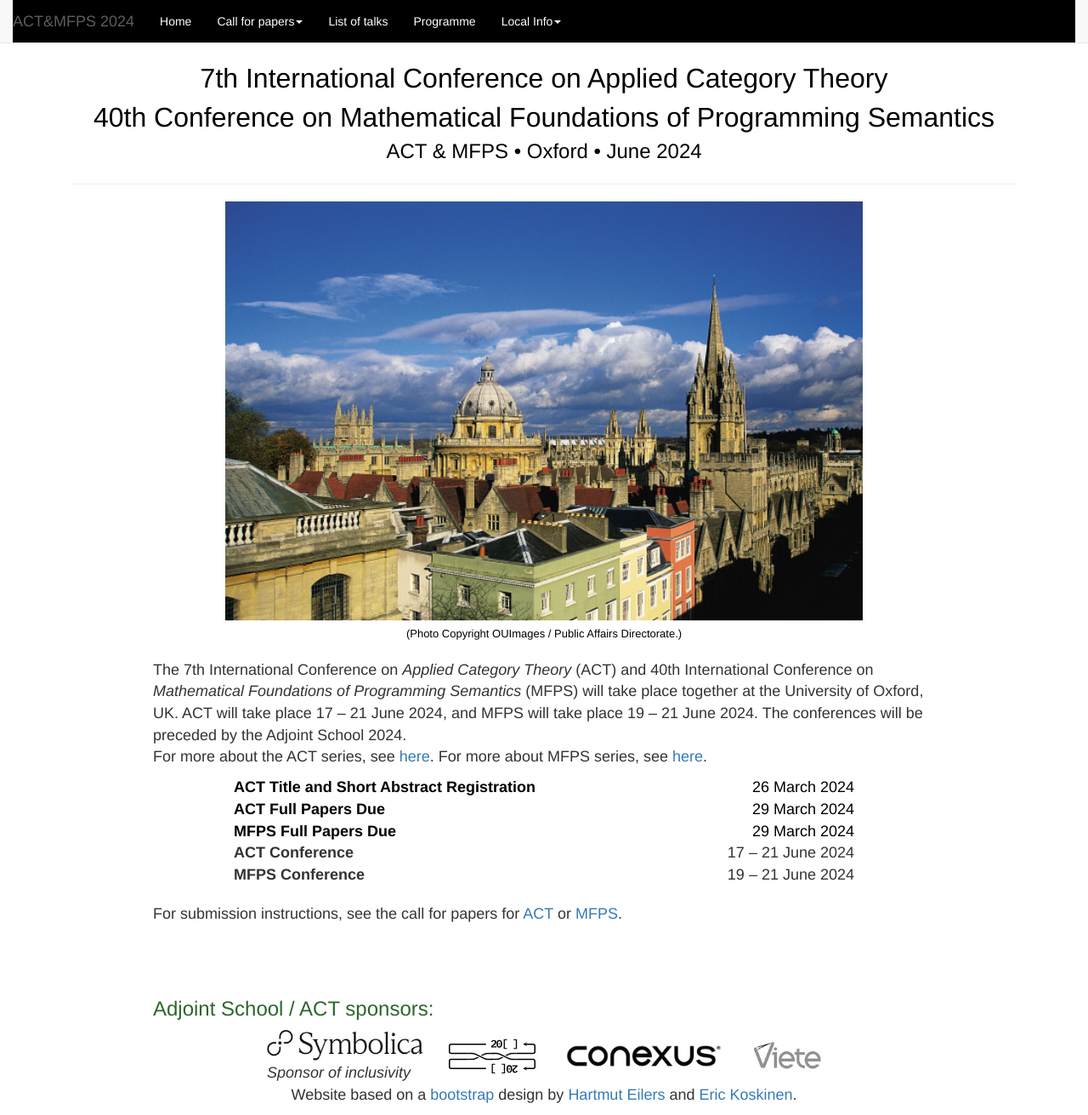
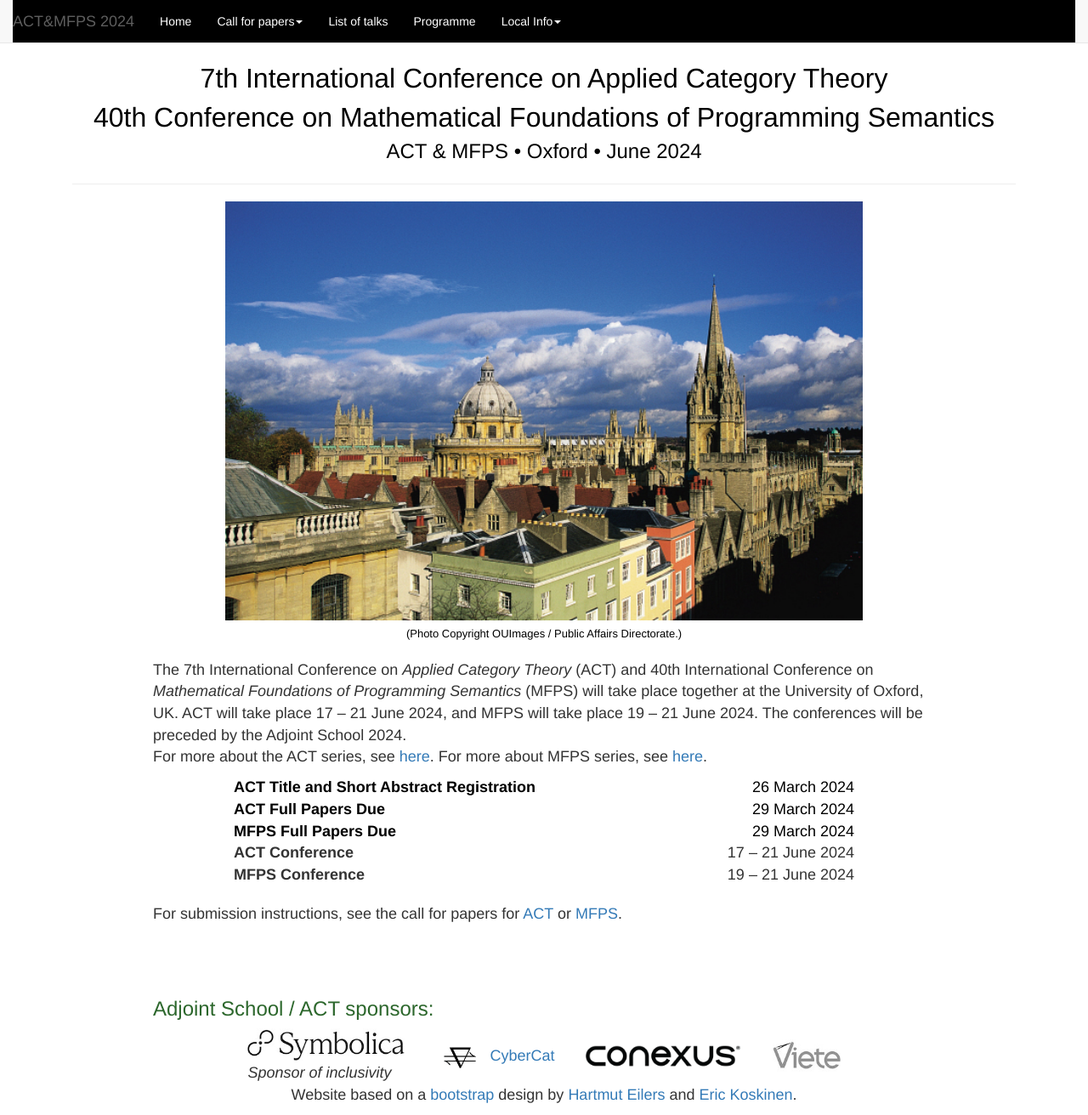
Before and after one commit to oxford24/oxford24.github.io, a Jekyll site: the page built from index.html, in a window 1280 px wide and 1312 px high. Shown: the whole window at 85% size. Built offline with Jekyll 4.4.1, drawn with Linux system fonts in a browser that asks for light colours.

Commit message:
cybercat

```diff
--- a/_layouts/actmfps.html
+++ b/_layouts/actmfps.html
@@ -112,7 +112,7 @@ Adjoint School / ACT sponsors:</h3>
 <center>
 	<table class="center">
 <tr><td class="first">	    <a href="https://www.symbolica.ai"><img src="assets/images/symbolica.jpg" alt="Symbolica" style="width:auto;height:40px"></a><br><i>Sponsor of inclusivity</i></td><td class="first">
-	   <a href="https://20squares.xyz"> <img style="margin-left:30px; width:auto;height:40px" src="assets/images/20squares.svg" alt="20squares"></a></td><td class="first">
+	   <a href="https://cybercat.institute/"> <img style="margin-left:30px; width:auto;height:40px" src="assets/images/cybercat.png" alt="CyberCat">CyberCat</a></td><td class="first">
 <a href="https://www.conexus.com">	    <img style="margin-left:30px; width:auto;height:40px" src="assets/images/conexus.png" alt="Conexus"></a></td><td class="first">
 <a href="https://viete.io">	    <img style="margin-left:30px; width:auto;height:40px" src="assets/images/viete.jpg" alt="Viete" ></a></td></tr>
 </table>
```
Also changed, not shown: assets/images/cybercat.png (added).
